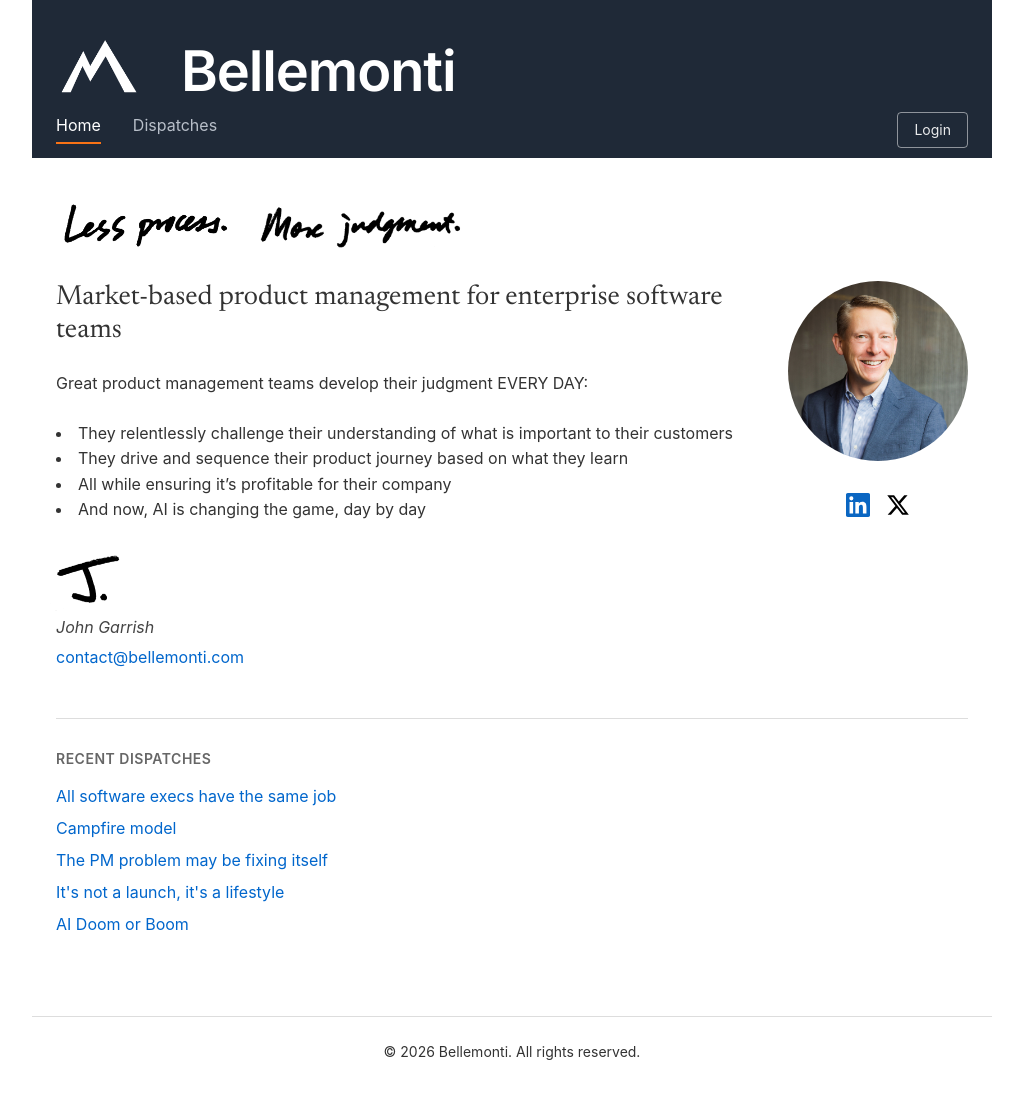
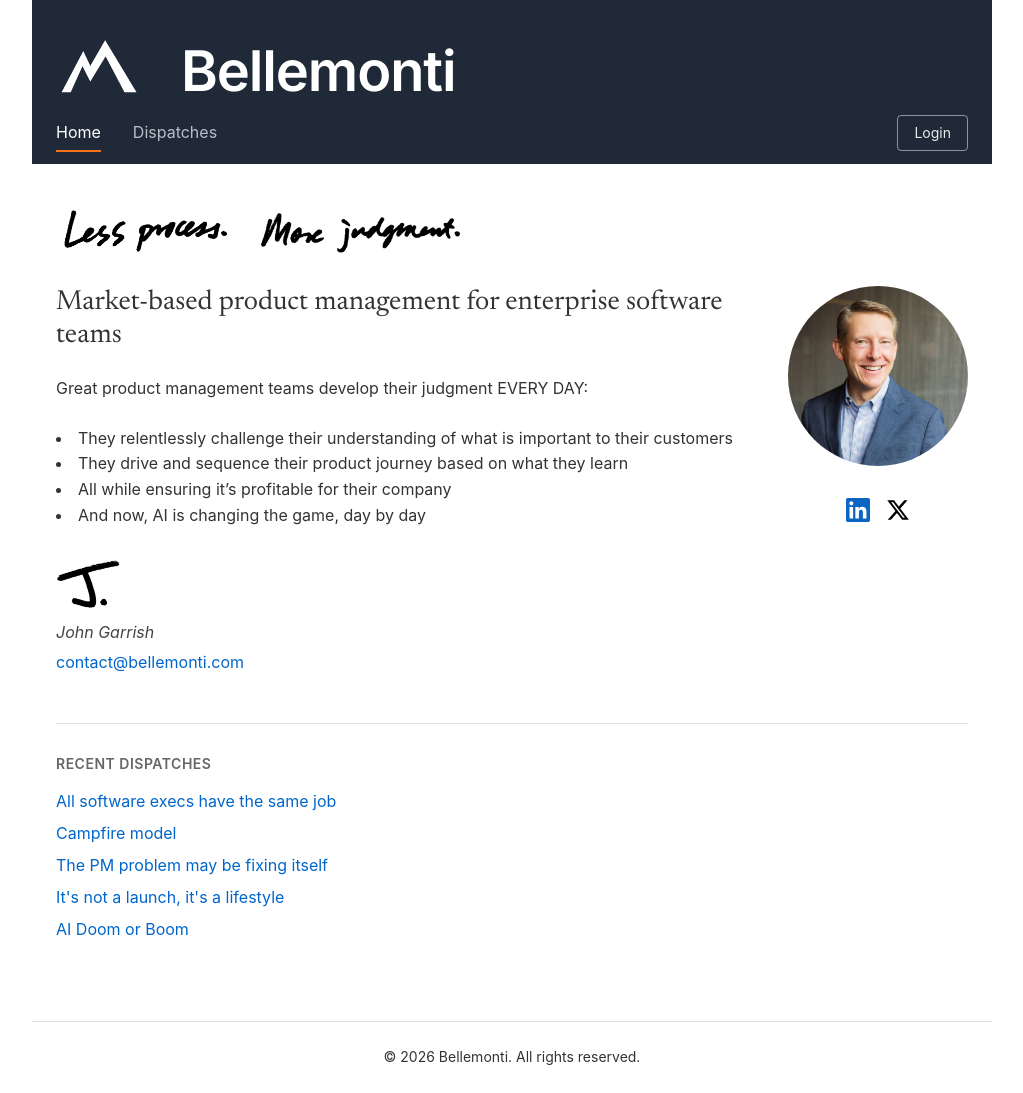
Before and after one commit to gibbygee/bellemonti-website, a Jekyll site: the page built from _pages/home.md, in a window 1280 px wide. Shown: the whole page, without its empty margins (128-1151 px from the left). Built offline with Jekyll 4.4.1, drawn with Linux system fonts in a browser that asks for light colours.

Commit message:
Align nav and Login in .header-bottom by overriding the legacy -9px nudge
Co-Authored-By: Claude Opus 4.7 (1M context) <noreply@anthropic.com>

```diff
--- a/_sass/_header.scss
+++ b/_sass/_header.scss
@@ -104,6 +104,12 @@
   justify-content: space-between;
   width: 100%;
   gap: $spacing-md;
+
+  // Override the legacy .site-nav { margin-top: -9px } nudge so nav and login
+  // sit on the same baseline inside this row.
+  .site-nav {
+    margin-top: 0;
+  }
 }
 
 .login-btn {
```
